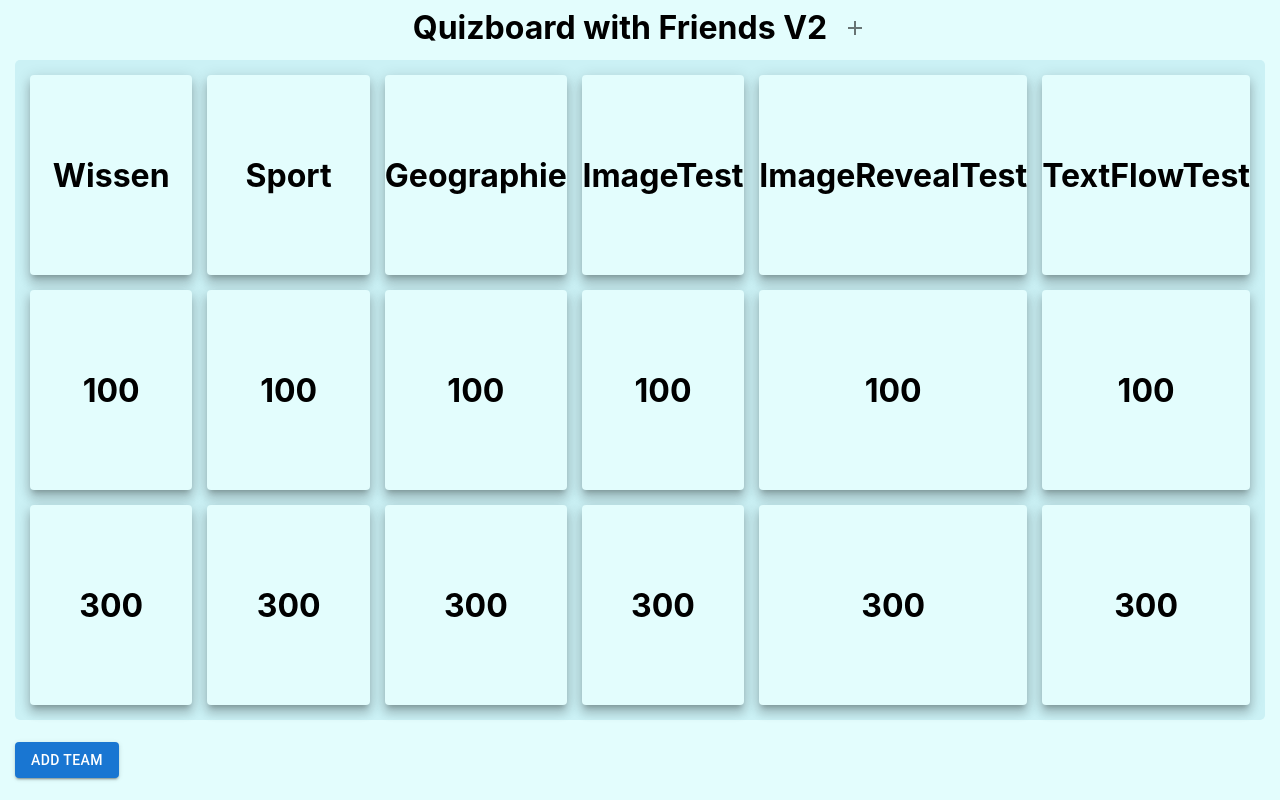
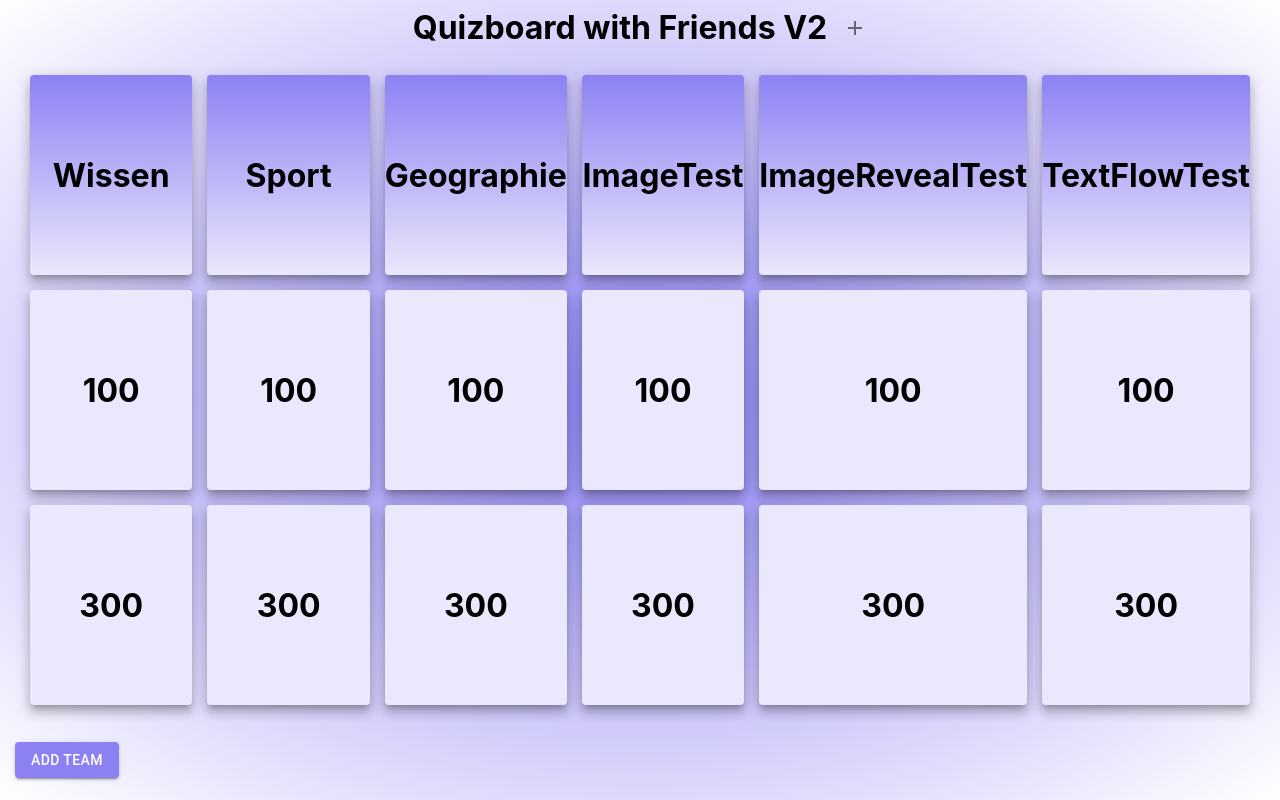
Before and after one commit to DrDrave/QuizBoard, a React (Create React App) app: page / in a window 1280 px wide. Built offline with nearby package versions, Linux system fonts and the light colour scheme.

Commit message:
changed color and fixed new quiz

```diff
--- a/package.json
+++ b/package.json
@@ -15,6 +15,7 @@
     "@types/node": "^16.18.3",
     "@types/react": "^18.0.25",
     "@types/react-dom": "^18.0.9",
+    "nodejs": "0.0.0",
     "react": "^18.2.0",
     "react-dom": "^18.2.0",
     "react-scripts": "5.0.1",
--- a/src/App.css
+++ b/src/App.css
@@ -1,39 +1,18 @@
+:root{
+  --primary: #8c81f3;
+  --secondary: #d4d1f3;
+  --secondaryLight: #eae8fc;
+  --accent: #577d98;
+  --background: #ffffff;
+  --text: black;
+  --quizCard: var(--secondary);
+  --quizCardLight: var(--secondaryLight);
+  /* --quizCard: #c2cdd6; */
+  --quizBoardBackground: var(--secondary);
+}
+
 .App {
   text-align: center;
-  background-color: var(--background);
+  background-image: radial-gradient(var(--primary), var(--background));
+  /* background-image: linear-gradient(45deg,var(--background),var(--primary)); */
 }
-
-.App-logo {
-  height: 40vmin;
-  pointer-events: none;
-}
-
-@media (prefers-reduced-motion: no-preference) {
-  .App-logo {
-    animation: App-logo-spin infinite 20s linear;
-  }
-}
-
-.App-header {
-  background-color: #282c34;
-  min-height: 100vh;
-  display: flex;
-  flex-direction: column;
-  align-items: center;
-  justify-content: center;
-  font-size: calc(10px + 2vmin);
-  color: white;
-}
-
-.App-link {
-  color: #61dafb;
-}
-
-@keyframes App-logo-spin {
-  from {
-    transform: rotate(0deg);
-  }
-  to {
-    transform: rotate(360deg);
-  }
-}
--- a/src/App.tsx
+++ b/src/App.tsx
@@ -2,12 +2,23 @@ import { createTheme, ThemeProvider } from '@mui/material';
 import './App.css';
 import QuizContainer from './QuizContainer';
 
+//npm deploy or npm run deploy
+
+const theme = createTheme({
+  palette: {
+    primary: {
+      main: '#8c81f3'
+    }
+  }
+});
 
 function App() {
   return (
-    <div className="App">
-        <QuizContainer/>
-    </div>
+    <ThemeProvider theme={theme}>
+      <div className="App">
+          <QuizContainer/>
+      </div>
+    </ThemeProvider>
   );
 }
 
--- a/src/NewQuizPopUp/QuizCardNew.css
+++ b/src/NewQuizPopUp/QuizCardNew.css
@@ -1,7 +1,9 @@
 .QuizCardNew{
-    max-height: 200px;
-    min-height: 150px;
-    width: 200px;
+    max-height: 300px;
+    min-height: 300px;
+    max-width: 400px;
+    min-width: 400px;
+    width: 100%;
     height: 100%;
     flex-grow: 1;
 }
--- a/src/NewQuizPopUp/QuizCardNew.tsx
+++ b/src/NewQuizPopUp/QuizCardNew.tsx
@@ -68,12 +68,14 @@ function QuizCardNew (props: QuizCardNewProps) {
                                             return ['']
                                         }})
                                 }>Remove Hint</Button>
+                                <Stack style={{overflowY: "auto"}}>
                         {hints.map((hint,index) => (
                             <TextField
                             // onChange={(e) => {props.changeQuestion('',false ,null, [e.target.value], undefined, undefined)}}
                             onChange={(e) => {handleHintChange(e.target.value,index)}}
                             value={hint[index]} label="Question"
                             variant="outlined" size={'small'}/>))}
+                            </Stack>
                         <Button variant="contained" onClick={() => setHints(oldHints => [...oldHints,''])}>Add Hint</Button>
                     </>
         }
--- a/src/NewQuizPopUp/QuizCreateNew.tsx
+++ b/src/NewQuizPopUp/QuizCreateNew.tsx
@@ -21,19 +21,7 @@ function QuizCreateNew (props: QuizCreateNewProps) {
     const [newQuiz,setNewQuiz] = useState<IQuizColumn[]>([{columName: '',questions: [{id: 0,questionType: QuestionType.text , questionText: null, questionImage: null, questionTextFlow: null ,answer: '',finished: false,points: 100}]}]);
 
     const exportData = () => {
-
-        // const jsonString = `data:text/json;chatset=utf-8,${encodeURIComponent(
-        //    JSON.stringify(newQuiz)
-        // )}`;
-        // const link = document.createElement("a");
-        // link.href = jsonString;
-        // link.download = "data.json"
-
-        // console.log(link)
-
-        // link.click();
-
-        const json = JSON.stringify(newQuiz);
+                const json = JSON.stringify(newQuiz);
         const blob = new Blob([json], { type: "application/json" });
         const url = URL.createObjectURL(blob);
         const link = document.createElement("a");
--- a/src/QuizBoard/QuizBoard.css
+++ b/src/QuizBoard/QuizBoard.css
@@ -1,5 +1,4 @@
 .QuizBoard{
-    background-color: var(--backgroundDarker);
     border-radius: 5px;
     align-self: center;
     flex-grow: 1;
--- a/src/QuizBoard/QuizCard.css
+++ b/src/QuizBoard/QuizCard.css
@@ -1,7 +1,9 @@
 .QuizCard{
     height: 100%;
     position: relative;
-    background-color: var(--cardColor) !important;
+    /* background-image: linear-gradient(0deg,var(--background),var(--secondary)); */
+    background-color: var(--secondaryLight) !important;
+    /* background-color: var(--quizCard) !important; */
 }
 
 .QuizCardPoints{
--- a/src/QuizBoard/QuizColumn.css
+++ b/src/QuizBoard/QuizColumn.css
@@ -16,7 +16,8 @@
 
 .QuizCardHeader{
     width: 100%;
-    background: var(--cardColor) !important;
+    background-image: linear-gradient(0deg,var(--secondaryLight),var(--primary));
+    /* background: var(--quizCard) !important; */
 }
 
 .QuizCardTopic{
--- a/src/QuizContainer.css
+++ b/src/QuizContainer.css
@@ -1,19 +1,10 @@
-:root{
-    --primary: rgb(129, 131, 238);
-    --secondary: rgb(170, 196, 255);
-    --light: rgb(213, 243, 255);
-    --white: rgb(255, 255, 255);
-    --background: rgb(227, 253, 253);
-    --backgroundDarker: rgb(203, 241, 245);
-    --cardColor: rgb(227, 253, 253);
-    --text: black;
-}
-
-
 .QuizContainer{
-    background-color:  var(--background);
     margin-left: 15px;
     margin-right: 15px;
     width: calc(100vw - 30px);
     height: 100vh;
 }
+
+.GameTitle{
+    color: var(--text);
+}
--- a/src/QuizContainer.tsx
+++ b/src/QuizContainer.tsx
@@ -87,7 +87,7 @@ function QuizContainer () {
         <Stack className={"QuizContainer"}>
             <div style={{height: '60px'}}>
                 <Stack flexDirection="row" justifyContent={'center'}>
-                    <h1 style={{margin: '8px'}}>
+                    <h1 style={{margin: '8px'}} className={"GameTitle"}>
                         Quizboard with Friends V2
                     </h1>
                     <IconButton aria-label="add" onClick={() => {setCreateNewQuiz(true)}}>
```
Also changed, not shown: 1 other file (tests, documents, lock files or other folders).
